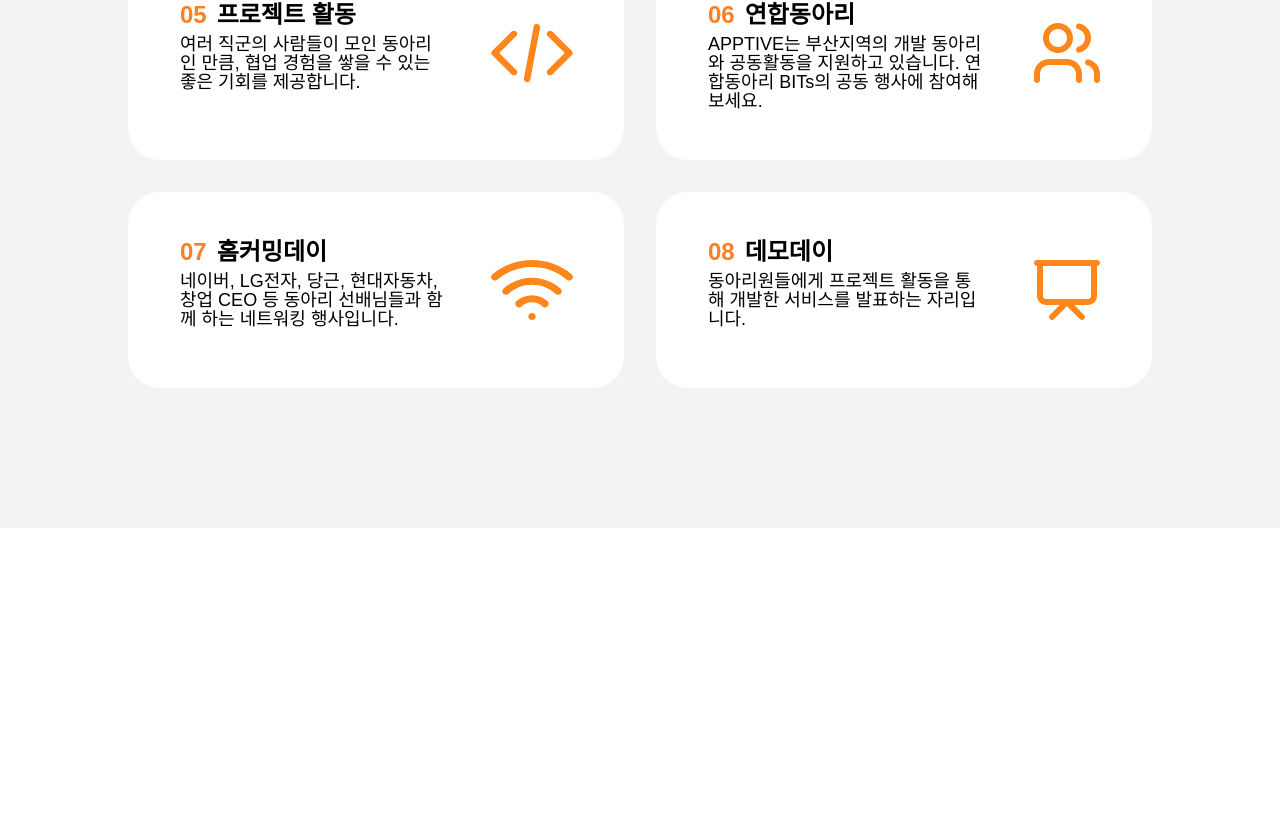
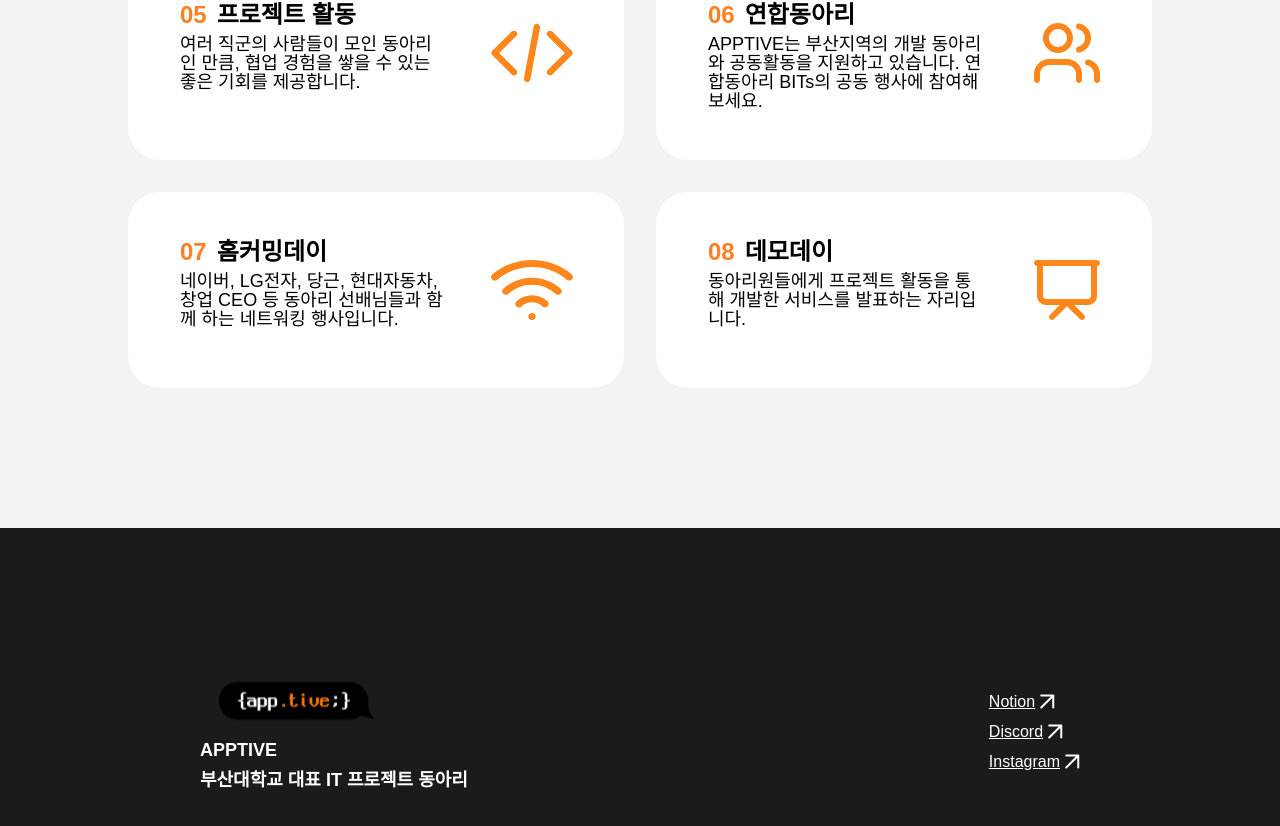
Before and after one commit to ApptiveDev/apptive-home-frontend, a React (Vite) app: page / in a window 1280 px wide. Shown: the part 3296-4122 px from the top of the page. Before the commit the page ends 3824 px from the top, so only its background shows below. Built offline with nearby package versions, Linux system fonts and the light colour scheme; a web font is replaced by a local one.

Commit message:
feat: 푸터 구현

```diff
--- a/package.json
+++ b/package.json
@@ -51,7 +51,7 @@
     "eslint-plugin-storybook": "^0.8.0",
     "globals": "^15.9.0",
     "storybook": "^8.2.9",
-    "typescript": "^5.5.3",
+    "typescript": "^5.5.4",
     "typescript-eslint": "^8.0.1",
     "vite": "^5.4.1",
     "vite-tsconfig-paths": "^5.0.1"
--- /dev/null
+++ b/src/components/organisms/semantic/Footer.tsx
@@ -0,0 +1,52 @@
+import Container from "@/components/atoms/container/Container";
+import Image from '@components/atoms/image/Image';
+import headerLogo from '@assets/images/header-logo.svg';
+import linkIcon from '@assets/images/link-icon.svg';
+import { TextBody } from "@/components/atoms/text/TextFactory";
+
+function Footer() {
+    return (
+        <Container size="full-width" justify="center" style={{backgroundColor: '#1B1B1B'}}>
+            <Container
+              size={{ width: '100%', height: '410px' }}
+              justify="space-between"
+              align="center"
+              maxWidth="1210px"
+              padding="0 200px">
+                <Container gap="12px" direction="column" >
+                    <Image src={headerLogo} alt="header logo" />
+                    <TextBody.Medium weight="bold"color="white">APPTIVE</TextBody.Medium>
+
+                    <TextBody.Medium weight="bold"color="white">부산대학교 대표 IT 프로젝트 동아리</TextBody.Medium>
+                </Container>
+                <Container gap="12px" direction="column" >
+                    <a rel="stylesheet" href="https://fonts.googleapis.com/css?family=Roboto:300,400,500,700&display=swap" style={{textDecoration:'underline', color:'white'}}>
+                        <Container gap="5px">
+                            Notion
+                        <Image src={linkIcon} alt="link icon" />
+                        </Container>
+
+                    </a>
+                    <a rel="stylesheet" href="https://fonts.googleapis.com/css?family=Roboto:300,400,500,700&display=swap" style={{textDecoration:'underline', color:'white'}}>
+                        <Container gap="5px">
+                            Discord
+                        <Image src={linkIcon} alt="link icon" />
+                        </Container>
+
+                    </a>
+                    <a rel="stylesheet" href="https://fonts.googleapis.com/css?family=Roboto:300,400,500,700&display=swap" style={{textDecoration:'underline', color:'white'}}>
+                        <Container gap="5px">
+                            Instagram
+                        <Image src={linkIcon} alt="link icon" />
+                        </Container>
+
+                    </a>
+                </Container>
+
+              </Container>
+
+          </Container>
+    )
+}
+
+export default Footer;
--- a/src/components/templates/Page.tsx
+++ b/src/components/templates/Page.tsx
@@ -1,5 +1,6 @@
 import { ReactNode } from 'react';
 import Header from '@components/organisms/semantic/Header';
+import Footer from '../organisms/semantic/Footer';
 
 interface PageProps {
   children?: ReactNode;
@@ -13,7 +14,9 @@ function Page({ children, hideHeader }: PageProps) {
         ? null
         : <Header />
       }
+
       {children}
+      <Footer />
     </>
   );
 }
```
Also changed, not shown: src/assets/images/link-icon.svg (added), 1 other file (tests, documents, lock files or other folders).
